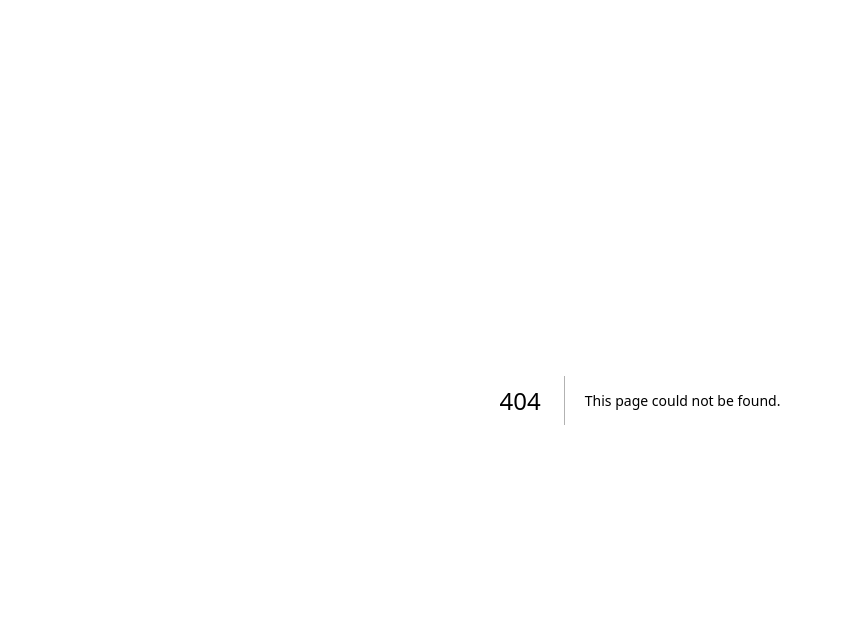
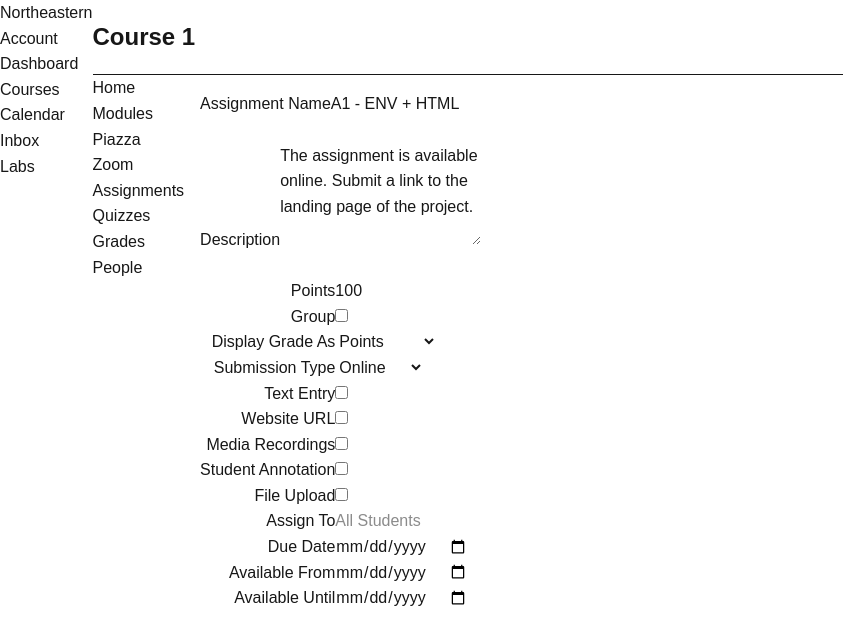
Before and after one commit to ArjunShatkin/kambaz-next-js, a Next.js app: page /Courses/1/Assignments/1 in a window 1280 px wide. Before the commit this address had no page. Shown: the top 644 px of the page, without its empty margins (0-843 px from the left). Built offline with nearby package versions, Linux system fonts and the light colour scheme.

Commit message:
Add Assignments screen and Assignment Editor prototype with proper ids and labels

```diff
--- /dev/null
+++ b/src/app/(Kambaz)/Courses/[cid]/Assignments/[aid]/page.tsx
@@ -0,0 +1,159 @@
+"use client";
+
+export default function AssignmentEditor() {
+  return (
+    <div id="wd-assignments-editor" style={{ padding: "1rem", maxWidth: "600px" }}>
+      {/* Assignment Name */}
+      <label htmlFor="wd-name">Assignment Name</label>
+      <input id="wd-name" defaultValue="A1 - ENV + HTML" />
+      <br /><br />
+
+      {/* Description */}
+      <label htmlFor="wd-description">Description</label>
+      <textarea id="wd-description" rows={4}>
+The assignment is available online. Submit a link to the landing page of the project.
+      </textarea>
+      <br /><br />
+
+      {/* Points */}
+      <table>
+        <tbody>
+          <tr>
+            <td align="right" valign="top">
+              <label htmlFor="wd-points">Points</label>
+            </td>
+            <td>
+              <input id="wd-points" defaultValue={100} type="number" />
+            </td>
+          </tr>
+
+          {/* Group */}
+          <tr>
+            <td align="right">
+              <label htmlFor="wd-group">Group</label>
+            </td>
+            <td>
+              <input id="wd-group" type="checkbox" />
+            </td>
+          </tr>
+
+          {/* Display Grade As */}
+          <tr>
+            <td align="right">
+              <label htmlFor="wd-display-grade-as">Display Grade As</label>
+            </td>
+            <td>
+              <select id="wd-display-grade-as">
+                <option>Points</option>
+                <option>Percentage</option>
+              </select>
+            </td>
+          </tr>
+
+          {/* Submission Type */}
+          <tr>
+            <td align="right">
+              <label htmlFor="wd-submission-type">Submission Type</label>
+            </td>
+            <td>
+              <select id="wd-submission-type">
+                <option>Online</option>
+                <option>On Paper</option>
+              </select>
+            </td>
+          </tr>
+
+          {/* Text Entry */}
+          <tr>
+            <td align="right">
+              <label htmlFor="wd-text-entry">Text Entry</label>
+            </td>
+            <td>
+              <input id="wd-text-entry" type="checkbox" />
+            </td>
+          </tr>
+
+          {/* Website URL */}
+          <tr>
+            <td align="right">
+              <label htmlFor="wd-website-url">Website URL</label>
+            </td>
+            <td>
+              <input id="wd-website-url" type="checkbox" />
+            </td>
+          </tr>
+
+          {/* Media Recordings */}
+          <tr>
+            <td align="right">
+              <label htmlFor="wd-media-recordings">Media Recordings</label>
+            </td>
+            <td>
+              <input id="wd-media-recordings" type="checkbox" />
+            </td>
+          </tr>
+
+          {/* Student Annotation */}
+          <tr>
+            <td align="right">
+              <label htmlFor="wd-student-annotation">Student Annotation</label>
+            </td>
+            <td>
+              <input id="wd-student-annotation" type="checkbox" />
+            </td>
+          </tr>
+
+          {/* File Upload */}
+          <tr>
+            <td align="right">
+              <label htmlFor="wd-file-upload">File Upload</label>
+            </td>
+            <td>
+              <input id="wd-file-upload" type="checkbox" />
+            </td>
+          </tr>
+
+          {/* Assign To */}
+          <tr>
+            <td align="right">
+              <label htmlFor="wd-assign-to">Assign To</label>
+            </td>
+            <td>
+              <input id="wd-assign-to" placeholder="All Students" />
+            </td>
+          </tr>
+
+          {/* Due Date */}
+          <tr>
+            <td align="right">
+              <label htmlFor="wd-due-date">Due Date</label>
+            </td>
+            <td>
+              <input id="wd-due-date" type="date" />
+            </td>
+          </tr>
+
+          {/* Available From */}
+          <tr>
+            <td align="right">
+              <label htmlFor="wd-available-from">Available From</label>
+            </td>
+            <td>
+              <input id="wd-available-from" type="date" />
+            </td>
+          </tr>
+
+          {/* Available Until */}
+          <tr>
+            <td align="right">
+              <label htmlFor="wd-available-until">Available Until</label>
+            </td>
+            <td>
+              <input id="wd-available-until" type="date" />
+            </td>
+          </tr>
+        </tbody>
+      </table>
+    </div>
+  );
+}
--- /dev/null
+++ b/src/app/(Kambaz)/Courses/[cid]/Assignments/page.tsx
@@ -0,0 +1,70 @@
+"use client";
+
+export default function Assignments() {
+  const assignments = [
+    {
+      id: "123",
+      title: "A1 - ENV + HTML",
+      details:
+        "Multiple Modules | Not Available Until May 1 at 12:00 p.m. | Due Date May 7 at 11:59 p.m. | 100 pts",
+    },
+    {
+      id: "124",
+      title: "A2 - CSS + Bootstrap",
+      details:
+        "Multiple Modules | Not Available Until May 8 at 12:00 p.m. | Due Date May 14 at 11:59 p.m. | 100 pts",
+    },
+    {
+      id: "125",
+      title: "A3 - Javascript + React",
+      details:
+        "Multiple Modules | Not Available Until May 15 at 12:00 p.m. | Due Date May 21 at 11:59 p.m. | 100 pts",
+    },
+  ];
+
+  const handleAddGroup = () => alert("Add Group clicked!");
+  const handleAddAssignment = () => alert("Add Assignment clicked!");
+  const handleAssignmentClick = (title: string) =>
+    alert(`${title} clicked!`);
+  const handlePlusClick = () => alert("Plus button clicked!");
+
+  return (
+    <div id="wd-assignments">
+      <input
+        placeholder="Search for Assignments"
+        id="wd-search-assignment"
+      />
+      <button id="wd-add-assignment-group" onClick={handleAddGroup}>
+        + Group
+      </button>
+      <button id="wd-add-assignment" onClick={handleAddAssignment}>
+        + Assignment
+      </button>
+
+      <h3 id="wd-assignments-title">
+        ASSIGNMENTS 40% of Total{" "}
+        <button onClick={handlePlusClick}>+</button>
+      </h3>
+
+      <ul id="wd-assignment-list">
+        {assignments.map((assignment) => (
+          <li key={assignment.id} className="wd-assignment-list-item">
+            <a
+              href={`/Courses/1234/Assignments/${assignment.id}`}
+              className="wd-assignment-link"
+              onClick={() => handleAssignmentClick(assignment.title)}
+            >
+              {assignment.title}
+            </a>
+            <div
+              className="wd-assignment-details"
+              style={{ paddingLeft: "1.5rem", fontSize: "0.9rem", color: "#555" }}
+            >
+              {assignment.details}
+            </div>
+          </li>
+        ))}
+      </ul>
+    </div>
+  );
+}
```
